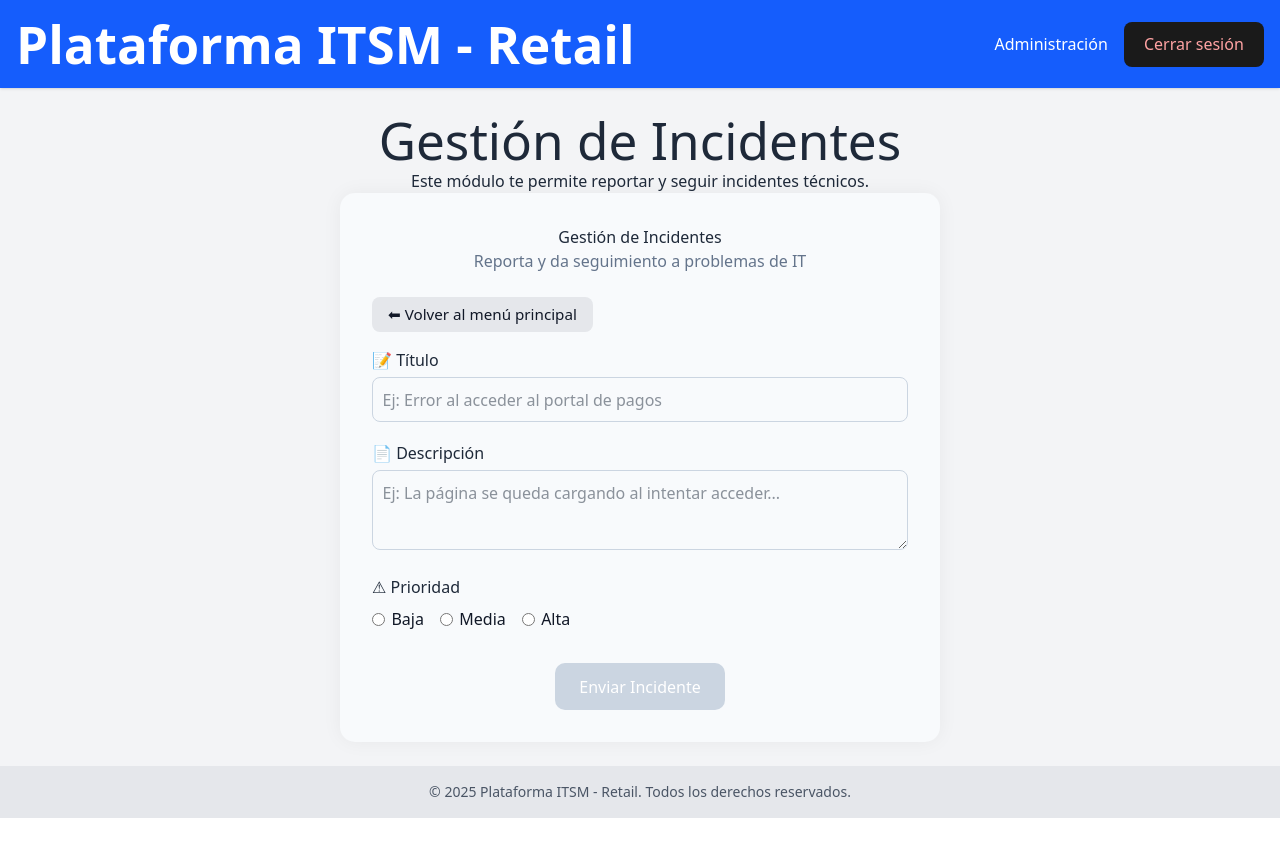
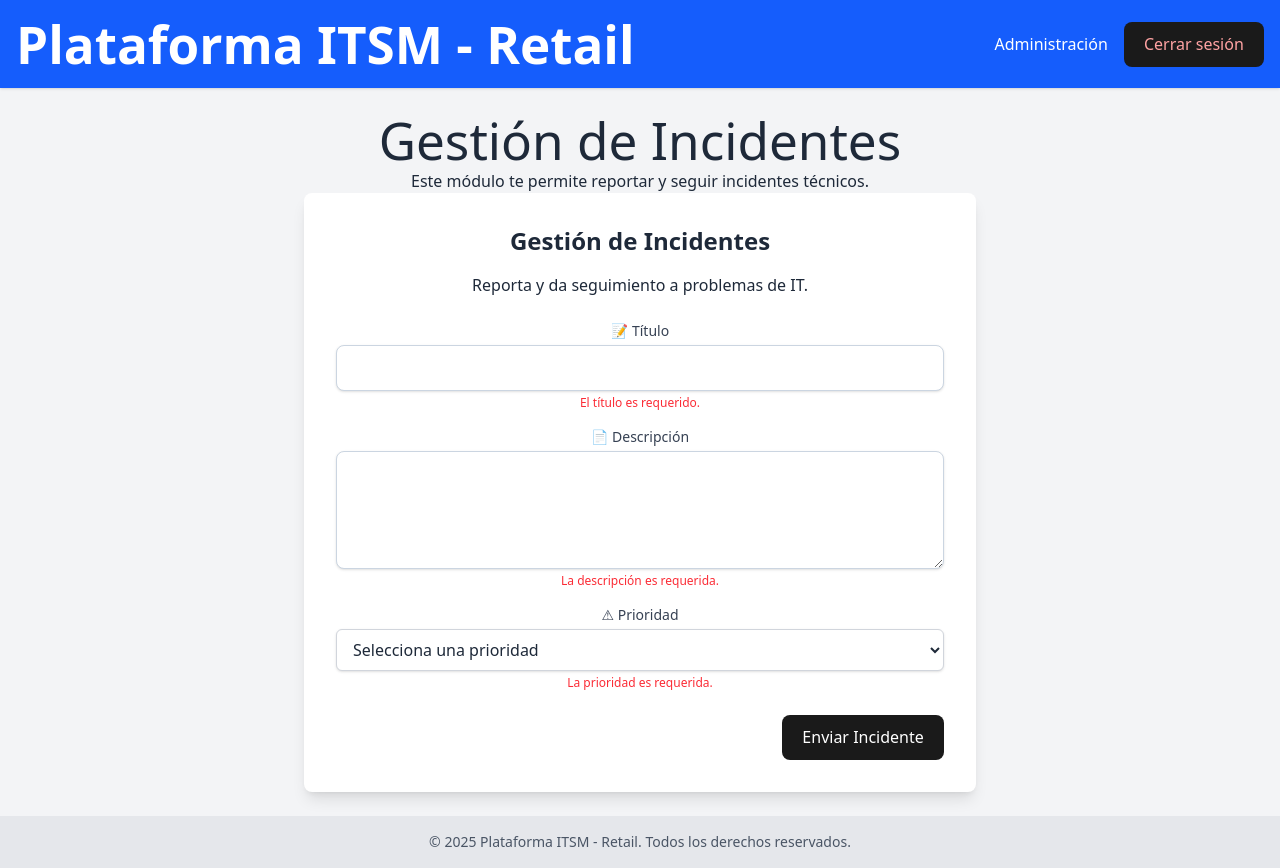
Before and after one commit to woch/itsm, a Vue app: page /incidentes in a window 1280 px wide. Before the commit the page ends 818 px from the top, so only its background shows below. Built offline with nearby package versions, Linux system fonts and the light colour scheme; sample sign-in values are in the browser's storage.

Commit message:
Crear Incidentes (Funcional)
Ya funcional el Apartado de Crear Incidentes, ya se pueden crear incidentes y registrarlos en la base de datos

```diff
--- a/src/components/IncidentCard.vue
+++ b/src/components/IncidentCard.vue
@@ -1,108 +1,92 @@
+<!-- src/components/IncidentCard.vue -->
 <template>
-  <div class="contenedor">
-    <h2>Gestión de Incidentes</h2>
-    <p class="subtitulo">Reporta y da seguimiento a problemas de IT</p>
+  <div class="p-8 bg-white shadow-lg rounded-lg max-w-2xl mx-auto text-gray-800">
+    <h2 class="text-2xl font-bold mb-4">Gestión de Incidentes</h2>
+    <p class="mb-6">Reporta y da seguimiento a problemas de IT.</p>
 
-    <!-- Botón para volver al menú -->
-    <div class="volver">
-      <button @click="volverMenu">⬅ Volver al menú principal</button>
-    </div>
+    <form @submit.prevent="enviarIncidente">
+      <div class="mb-4">
+        <label for="titulo" class="block text-sm font-medium text-gray-700">📝 Título</label>
+        <input type="text" id="titulo" v-model="incidente.titulo"
+          class="mt-1 block w-full px-3 py-2 bg-white border border-gray-300 rounded-md shadow-sm focus:outline-none focus:ring-indigo-500 focus:border-indigo-500"
+          required minlength="5">
+        <p v-if="!incidente.titulo" class="text-xs text-red-500 mt-1">El título es requerido.</p>
+      </div>
 
-    <div class="formulario">
-      <form @submit.prevent="enviarFormulario">
-        <div class="campo">
-          <label>
-            📝 Título
-            <input v-model="form.titulo" type="text" placeholder="Ej: Error al acceder al portal de pagos" />
-          </label>
-          <span v-if="v$.titulo.$error">Debe tener mínimo 5 caracteres.</span>
-        </div>
+      <div class="mb-4">
+        <label for="descripcion" class="block text-sm font-medium text-gray-700">📄 Descripción</label>
+        <textarea id="descripcion" v-model="incidente.descripcion" rows="4"
+          class="mt-1 block w-full px-3 py-2 bg-white border border-gray-300 rounded-md shadow-sm focus:outline-none focus:ring-indigo-500 focus:border-indigo-500"
+          required minlength="10"></textarea>
+        <p v-if="!incidente.descripcion" class="text-xs text-red-500 mt-1">La descripción es requerida.</p>
+      </div>
 
-        <div class="campo">
-          <label>
-            📄 Descripción
-            <textarea v-model="form.descripcion" placeholder="Ej: La página se queda cargando al intentar acceder..."></textarea>
-          </label>
-          <span v-if="v$.descripcion.$error">Debe tener mínimo 10 caracteres.</span>
-        </div>
+      <div class="mb-6">
+        <label for="prioridad" class="block text-sm font-medium text-gray-700">⚠ Prioridad</label>
+        <select id="prioridad" v-model="incidente.prioridad"
+          class="mt-1 block w-full px-3 py-2 bg-white border border-gray-300 rounded-md shadow-sm focus:outline-none focus:ring-indigo-500 focus:border-indigo-500"
+          required>
+          <option disabled value="">Selecciona una prioridad</option>
+          <option value="Baja">Baja</option>
+          <option value="Media">Media</option>
+          <option value="Alta">Alta</option>
+        </select>
+        <p v-if="!incidente.prioridad" class="text-xs text-red-500 mt-1">La prioridad es requerida.</p>
+      </div>
 
-        <div class="campo">
-          <label>⚠ Prioridad</label>
-          <div class="radio-grupo">
-            <label class="opcion">
-              <input type="radio" value="baja" v-model="form.prioridad" /> Baja
-            </label>
-            <label class="opcion">
-              <input type="radio" value="media" v-model="form.prioridad" /> Media
-            </label>
-            <label class="opcion">
-              <input type="radio" value="alta" v-model="form.prioridad" /> Alta
-            </label>
-          </div>
-          <span v-if="v$.prioridad.$error">Selecciona una prioridad.</span>
-        </div>
+      <div class="flex justify-end">
+        <button type="submit"
+          class="bg-blue-600 text-white font-bold py-2 px-4 rounded-lg hover:bg-blue-700 focus:outline-none focus:ring-2 focus:ring-offset-2 focus:ring-blue-500"
+          :disabled="isSubmitting">
+          {{ isSubmitting ? 'Enviando...' : 'Enviar Incidente' }}
+        </button>
+      </div>
+    </form>
 
-        <div class="acciones">
-          <button type="submit" :class="['boton', colorBoton]">
-            Enviar Incidente
-          </button>
-        </div>
-      </form>
-    </div>
+    <p v-if="mensaje" class="mt-4 text-center" :class="esError ? 'text-red-500' : 'text-green-500'">
+      {{ mensaje }}
+    </p>
   </div>
 </template>
 
 <script setup>
-import { ref, computed } from 'vue'
-import { useRouter } from 'vue-router'
-import useVuelidate from '@vuelidate/core'
-import { required, minLength } from '@vuelidate/validators'
+import { ref } from 'vue';
+import apiClient from '../services/api'; // Asegúrate que la ruta es correcta
 
-const router = useRouter()
-
-const form = ref({
+const incidente = ref({
   titulo: '',
   descripcion: '',
   prioridad: '',
-  estado: 'abierto',
-  creado_en: new Date().toISOString(),
-  cerrado_en: null
-})
+});
 
-const rules = {
-  titulo: { required, minLength: minLength(5) },
-  descripcion: { required, minLength: minLength(10) },
-  prioridad: { required }
-}
+const isSubmitting = ref(false);
+const mensaje = ref('');
+const esError = ref(false);
 
-const v$ = useVuelidate(rules, form)
-
-const colorBoton = computed(() => {
-  switch (form.value.prioridad) {
-    case 'baja':
-      return 'baja'
-    case 'media':
-      return 'media'
-    case 'alta':
-      return 'alta'
-    default:
-      return 'sin-prioridad'
-  }
-})
-
-const enviarFormulario = async () => {
-  const valido = await v$.value.$validate()
-  if (!valido) {
-    alert('Por favor completa todos los campos correctamente.')
-    return
+const enviarIncidente = async () => {
+  if (!incidente.value.titulo || !incidente.value.descripcion || !incidente.value.prioridad) {
+    mensaje.value = 'Por favor, completa todos los campos.';
+    esError.value = true;
+    return;
   }
 
-  console.log('Incidente enviado:', JSON.parse(JSON.stringify(form.value)))
-}
+  isSubmitting.value = true;
+  mensaje.value = '';
+  esError.value = false;
 
-const volverMenu = () => {
-  router.push('/') // Cambia esta ruta si tu menú principal es otra
-}
+  try {
+    const response = await apiClient.post('/incidentes/crear', incidente.value);
+    mensaje.value = `${response.data.mensaje}. Número de Incidente: ${response.data.numeroIncidente}`;
+    esError.value = false;
+    // Limpiar formulario
+    incidente.value = { titulo: '', descripcion: '', prioridad: '' };
+  } catch (error) {
+    mensaje.value = error.response?.data?.error || 'Ocurrió un error al enviar el incidente.';
+    esError.value = true;
+  } finally {
+    isSubmitting.value = false;
+  }
+};
 </script>
 
 <style scoped>
--- a/src/services/api.js
+++ b/src/services/api.js
@@ -7,4 +7,4 @@ const apiClient = axios.create({
   }
 });
 
-export default api
+export default apiClient
```
Also changed, not shown: 1 other file (tests, documents, lock files or other folders).
